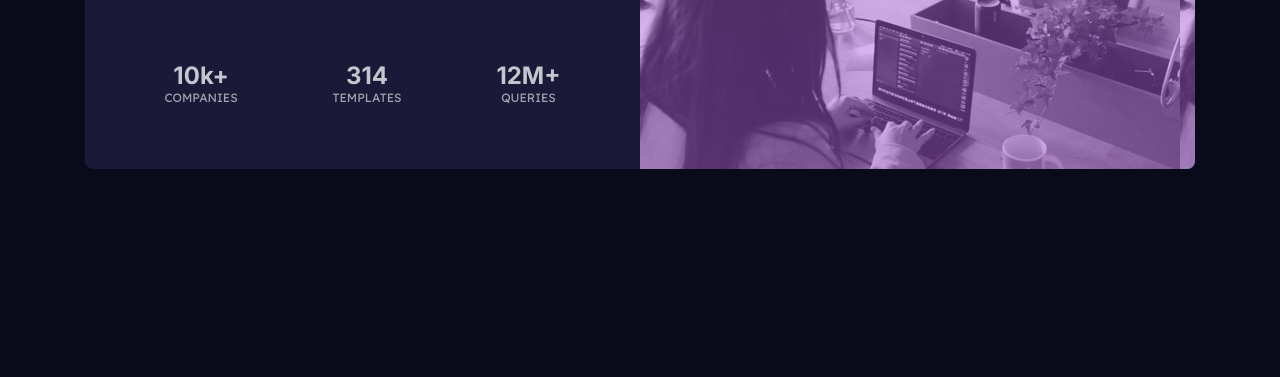
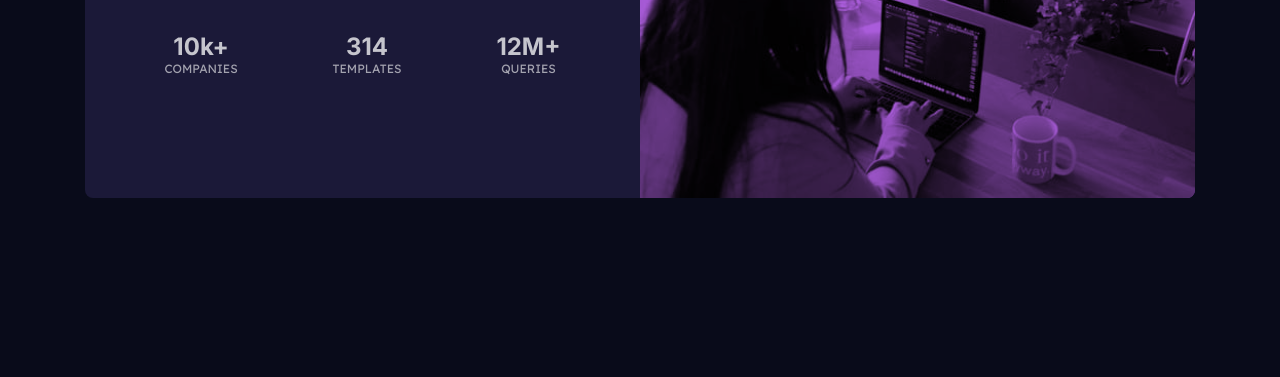
Before and after one commit to mutugi-c/Stats-preview-card, a website built with Parcel: page index.html in a window 1280 px wide. Shown: the part 439-816 px from the top of the page. Built offline with nearby package versions, Linux system fonts and the light colour scheme.

Commit message:
Set the card image to mix-blend mode.

```diff
--- a/css/styles.css
+++ b/css/styles.css
@@ -56,12 +56,18 @@ h3 {
 }
 
 .card__image {
-  background-image: linear-gradient(
-      hsla(277, 64%, 61%, 0.4),
-      hsla(277, 64%, 61%, 0.5)
-    ),
-    url(../images/image-header-mobile.jpg);
+  background-color: var(--color-accent);
   height: 240px;
+}
+
+.card__image-mobile {
+  mix-blend-mode: multiply;
+  /* opacity: 0.8; */
+  height: 240px;
+}
+
+.card__image-desktop {
+  display: none;
 }
 
 .card__body {
@@ -94,15 +100,24 @@ h3 {
   .card {
     display: grid;
     max-width: 1110px;
+    min-width: 924px;
     min-height: 400px;
   }
 
   .card__image {
-    background-image: linear-gradient(
-        hsla(277, 64%, 61%, 0.4),
-        hsla(277, 64%, 61%, 0.5)
-      ),
-      url(../images/image-header-desktop.jpg);
+    background-color: var(--color-accent);
+    height: 100%;
+  }
+
+  .card__image-mobile {
+    display: none;
+  }
+
+  .card__image-desktop {
+    display: block;
+    mix-blend-mode: multiply;
+    /* opacity: 0.8; */
+    width: 100%;
     height: 100%;
   }
 
--- a/index.html
+++ b/index.html
@@ -49,7 +49,18 @@
           </div>
         </div>
       </div>
-      <div class="card__image"></div>
+      <div class="card__image">
+        <img
+          class="card__image-mobile"
+          src="./images/image-header-mobile.jpg"
+          alt=""
+        />
+        <img
+          class="card__image-desktop"
+          src="./images/image-header-desktop.jpg"
+          alt=""
+        />
+      </div>
     </div>
   </body>
 </html>
```
